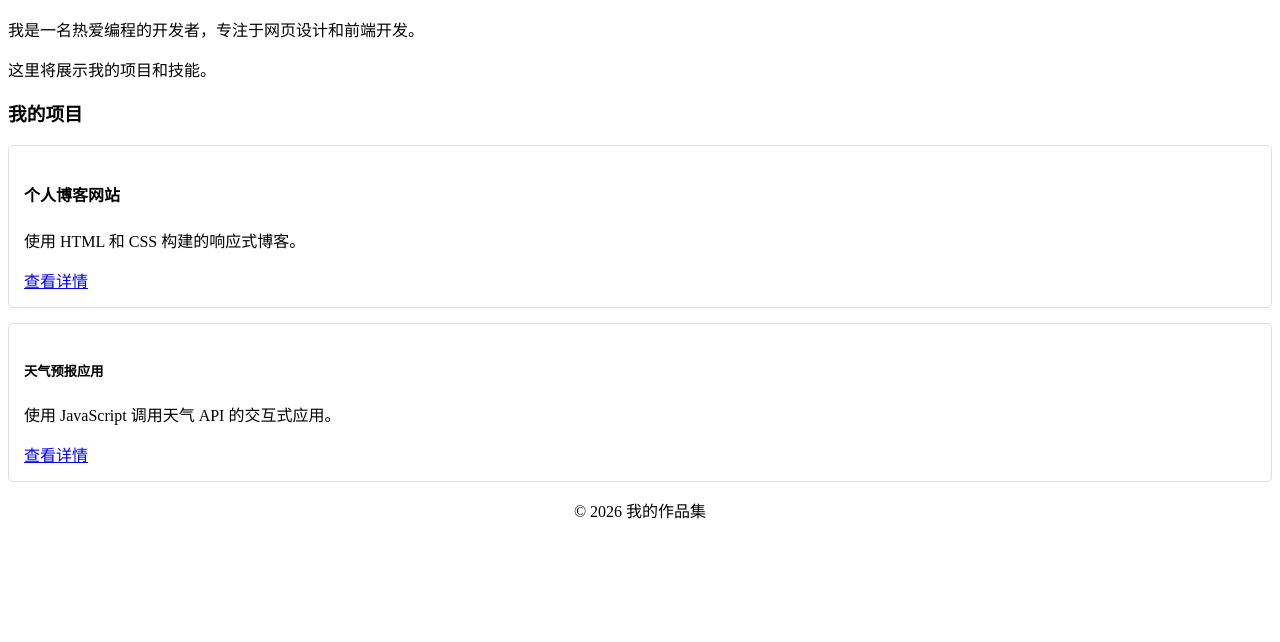
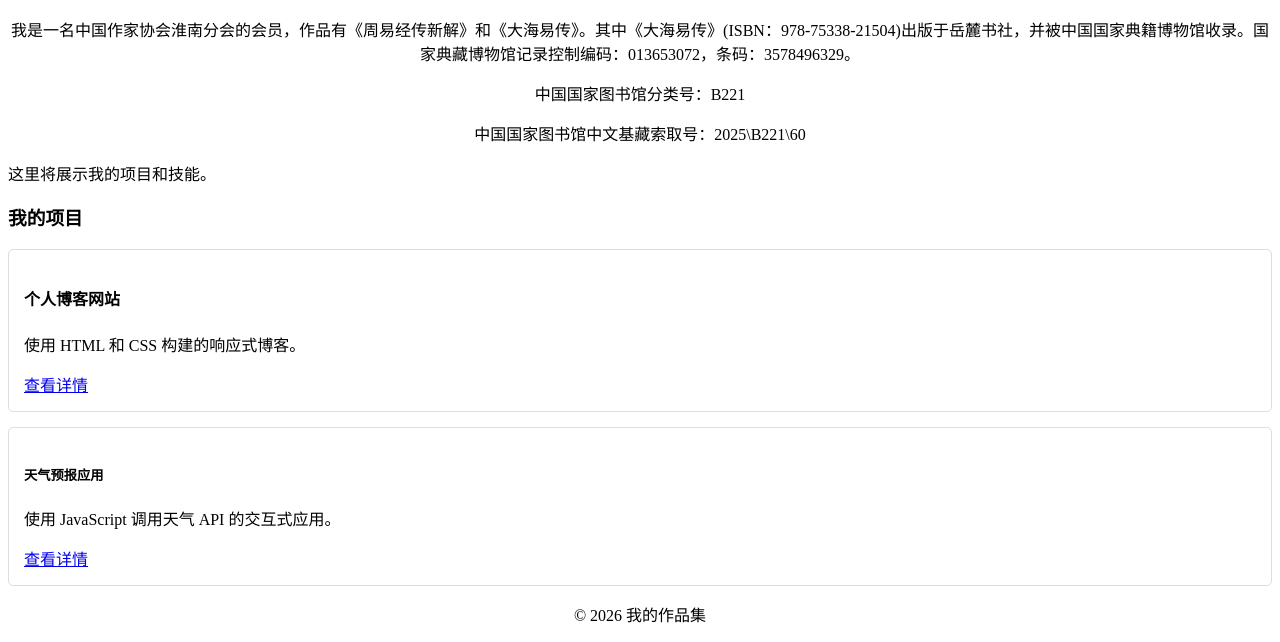
Before and after one commit to fengyunhhyqijia/portfolio, a plain HTML site: page index.html in a window 1280 px wide. Shown: the part 211-853 px from the top of the page. Before the commit the page ends 800 px from the top, so only its background shows below. Drawn offline with Linux system fonts and the light colour scheme.

Commit message:
变更主业自述内容

```diff
--- a/index.html
+++ b/index.html
@@ -14,7 +14,9 @@
 </nav>
     <p>这是一个正在建设中的哲学作品集页面。</p>
     <h2>关于我</h2>
-    <p>我是一名热爱编程的开发者，专注于网页设计和前端开发。</p>
+    <p style="text-align: center;">我是一名中国作家协会淮南分会的会员，作品有《周易经传新解》和《大海易传》。其中《大海易传》(ISBN：978-75338-21504)出版于岳麓书社，并被中国国家典籍博物馆收录。国家典藏博物馆记录控制编码：013653072，条码：3578496329。</p>
+    <p style="text-align: center;">中国国家图书馆分类号：B221</p >
+    <p style="text-align: center;">中国国家图书馆中文基藏索取号：2025\B221\60</p >
     <p>这里将展示我的项目和技能。</p>
     <section id="projects">
 <h3>我的项目</h3>
```
